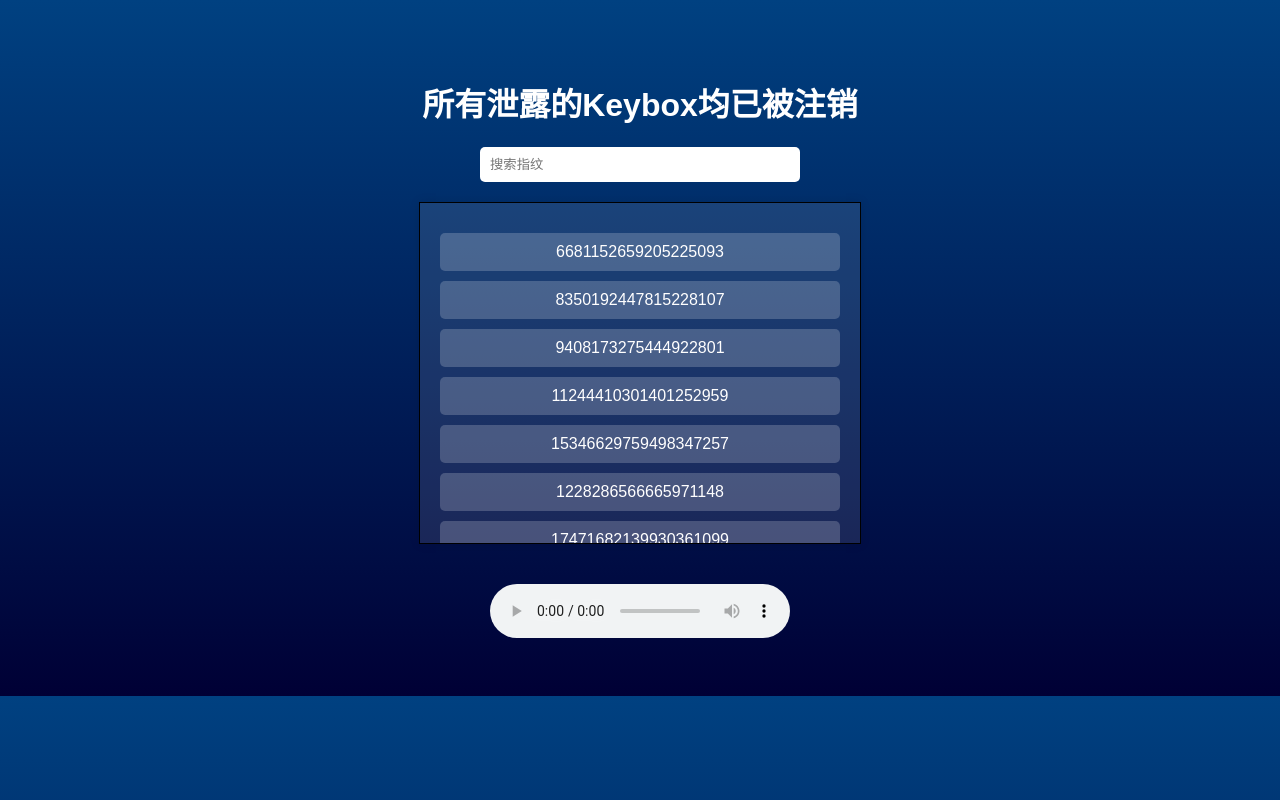
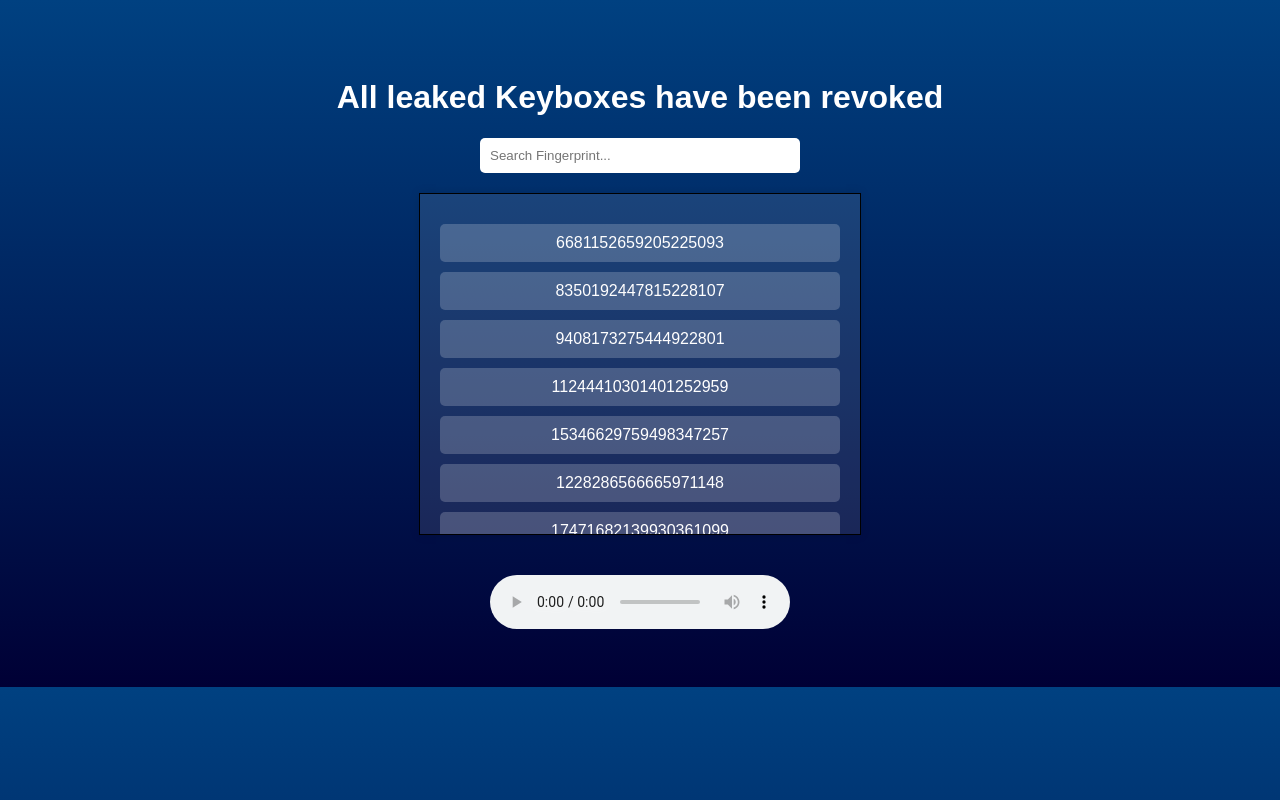
Before and after one commit to SteveZMTstudios/RIP, a plain HTML site: page keybox/index.html in a window 1280 px wide. Drawn offline with Linux system fonts and the light colour scheme.

Commit message:
add eng support

```diff
--- a/keybox/index.html
+++ b/keybox/index.html
@@ -52,7 +52,21 @@
 <body>
     <h1>所有泄露的Keybox均已被注销</h1>
     <div class="search-box">
-        <input type="text" id="search" placeholder="搜索指纹">
+        <script>
+            document.addEventListener('DOMContentLoaded', function() {
+                const userLang = navigator.language || navigator.userLanguage;
+                const title = document.querySelector('title');
+                const heading = document.querySelector('h1');
+                if (userLang.startsWith('zh')) {
+                    title.textContent = 'Keybox 永远怀念';
+                    heading.textContent = '所有泄露的Keybox均已被注销';
+                } else {
+                    title.textContent = 'Keybox Forever Remembered';
+                    heading.textContent = 'All leaked Keyboxes have been revoked';
+                }
+            });
+        </script>
+        <input type="text" id="search" placeholder="Search Fingerprint...">
     </div>
     <div class="keybox-container" id="keybox-container">
         <div class="keybox">6681152659205225093</div>
@@ -525,7 +539,7 @@
         <!-- 可以添加更多的keybox指纹 -->
     </div>
     <audio controls>
-        <source src="/static/bg_sound/compress.m4a" type="audio/mpeg">
+        <source src="your-audio-file.mp3" type="audio/mpeg">
         您的浏览器不支持音频播放。
     </audio>
 
```
